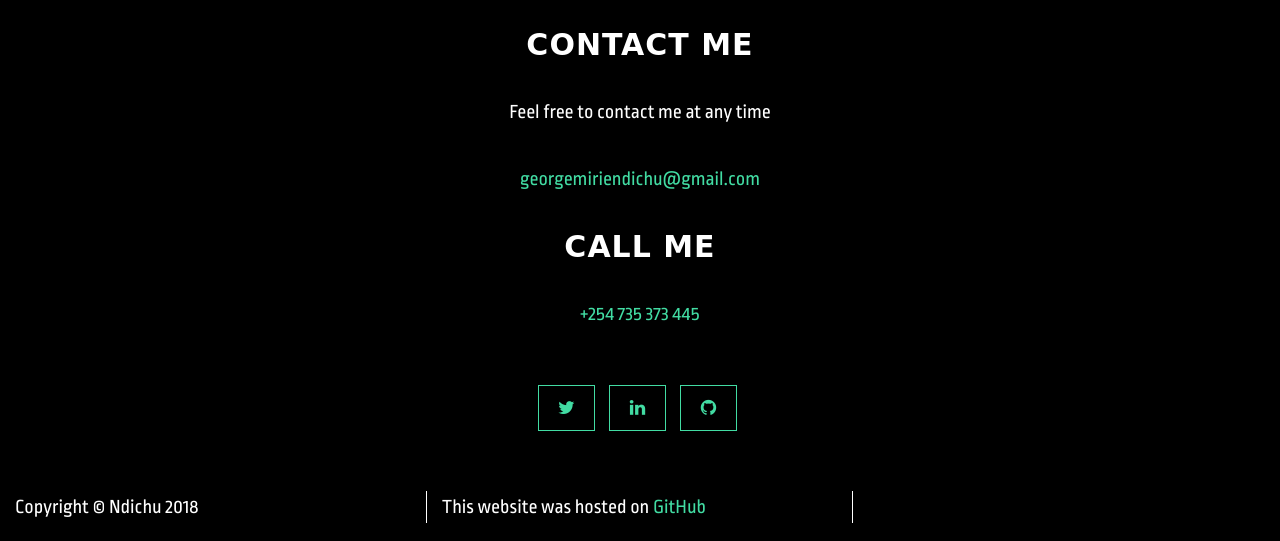
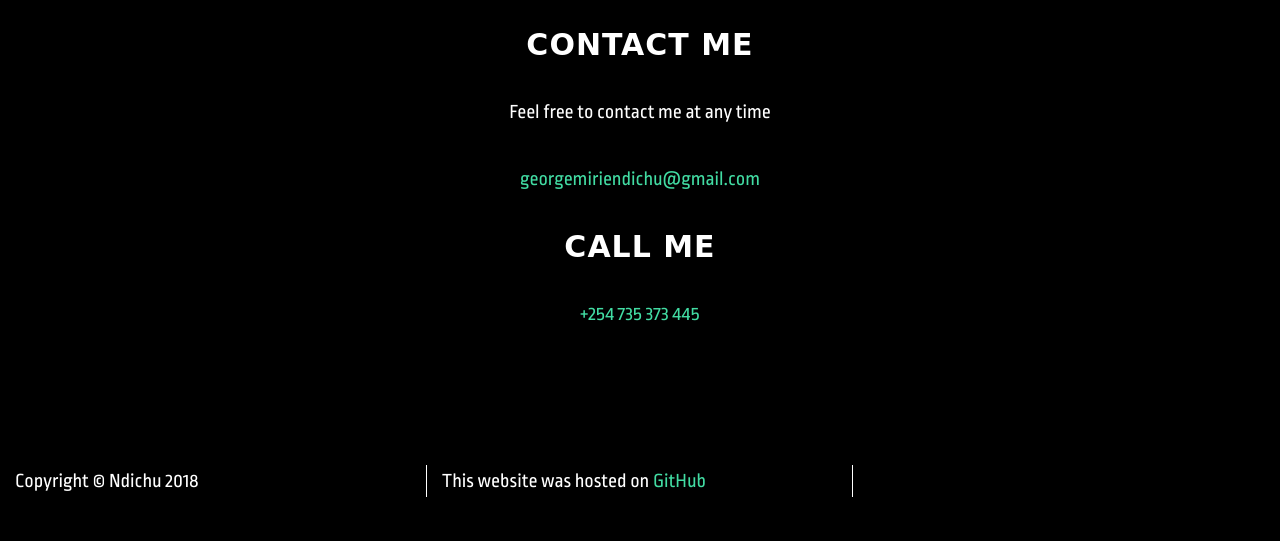
Before and after one commit to mufalme/about-me, a plain HTML site: page index.html in a window 1280 px wide. Shown: the part 2510-3051 px from the top of the page. After the commit the page ends 3025 px from the top, so only its background shows below. Drawn offline with nearby package versions, Linux system fonts and the light colour scheme; some packages are replaced by stand-ins of ours; a web font is replaced by a local one.

Commit message:
finale port

```diff
--- a/index.html
+++ b/index.html
@@ -224,13 +224,13 @@
                     <br>
                     <ul class="list-inline banner-social-buttons">
                         <li>
-                            <a href="https://twitter.com/KiraguNewton" class="btn btn-default btn-lg" data-toggle="tooltip" title="Twitter" target="_blank"><i class="fa fa-twitter fa-fw"></i> <span class="network-name"></span></a>
+                            <!-- <a href="https://twitter.com/KiraguNewton" class="btn btn-default btn-lg" data-toggle="tooltip" title="Twitter" target="_blank"><i class="fa fa-twitter fa-fw"></i> <span class="network-name"></span></a> -->
                         </li>
                         <li>
-                            <a href="https://www.linkedin.com/in/newton-kiragu/" class="btn btn-default btn-lg" data-toggle="tooltip" title="LinkedIn" target="_blank"><i class="fa fa-linkedin fa-fw"></i> <span class="network-name"></span></a>
+                            <!-- <a href="https://www.linkedin.com/in/newton-kiragu/" class="btn btn-default btn-lg" data-toggle="tooltip" title="LinkedIn" target="_blank"><i class="fa fa-linkedin fa-fw"></i> <span class="network-name"></span></a> -->
                         </li>
                         <li>
-                            <a href="https://github.com/newtonkiragu/" class="btn btn-default btn-lg" data-toggle="tooltip" title="GitHub" target="_blank"><i class="fa fa-github fa-fw"></i> <span class="network-name"></span></a>
+                            <!-- <a href="https://github.com/newtonkiragu/" class="btn btn-default btn-lg" data-toggle="tooltip" title="GitHub" target="_blank"><i class="fa fa-github fa-fw"></i> <span class="network-name"></span></a> -->
                         </li>
                     </ul>
             </div>
```
